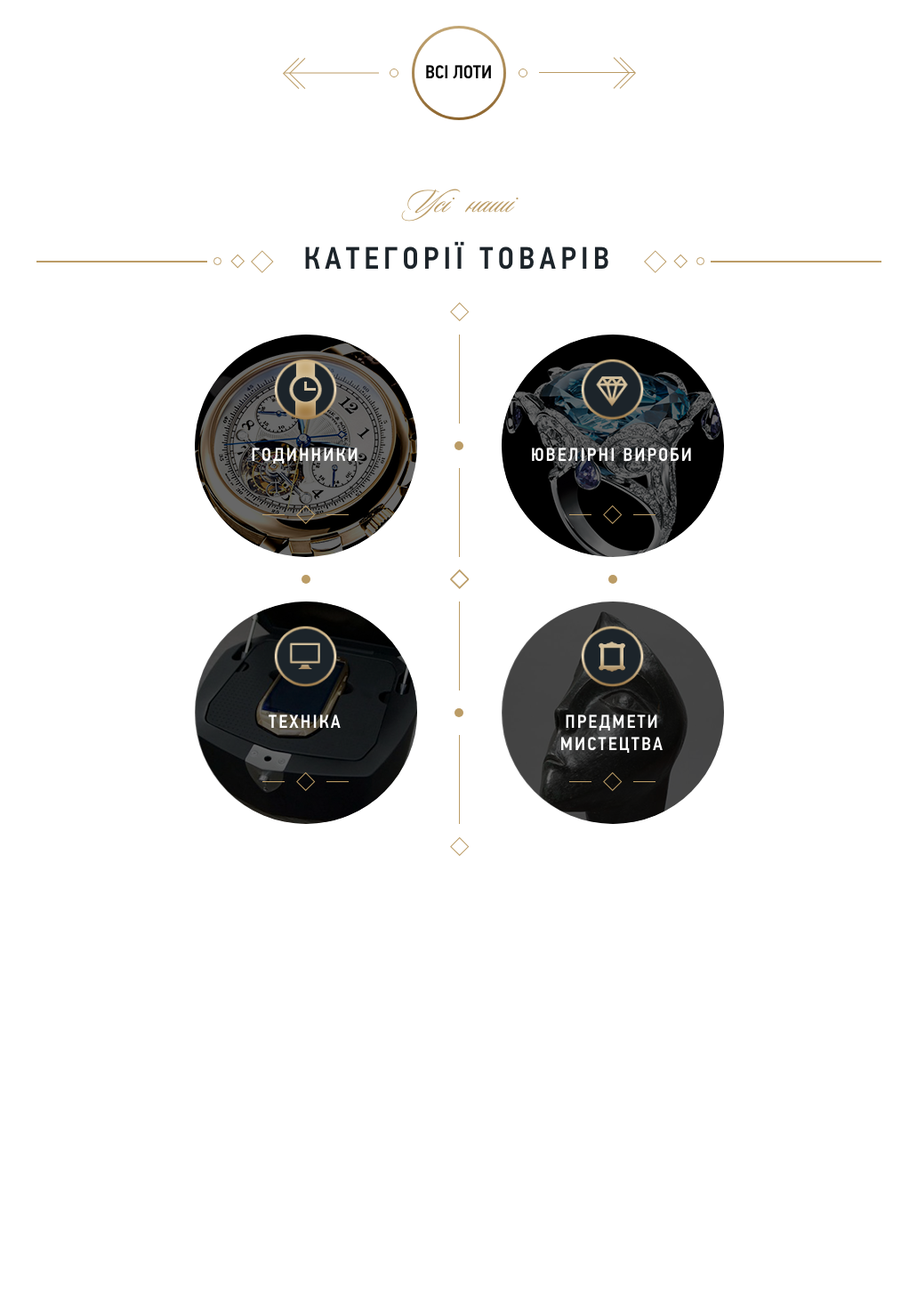
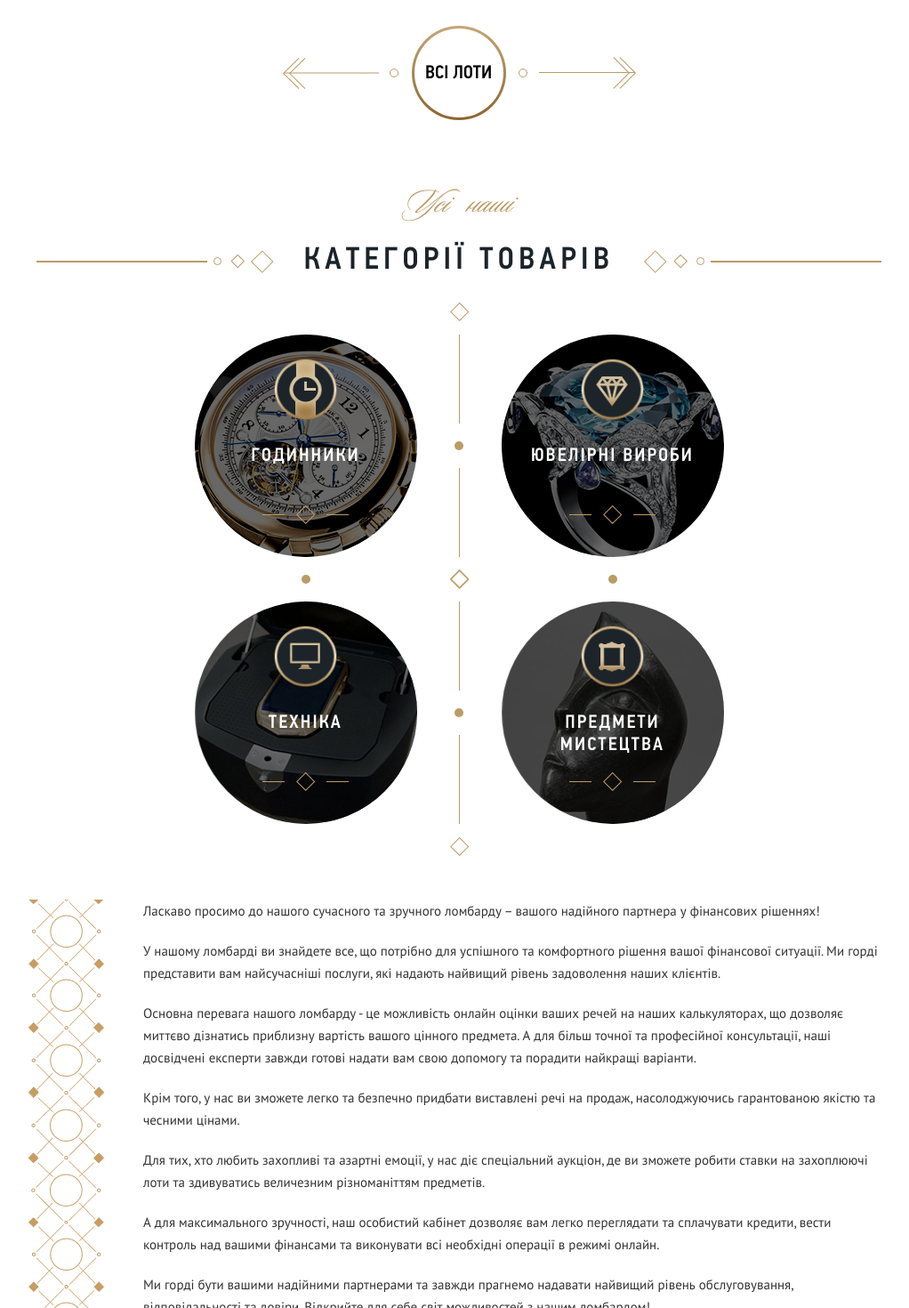
Before and after one commit to En-Theos/Pawnshop-Coursework-5_course, a React (Create React App) app: page / in a window 1280 px wide. Shown: the part 1330-2800 px from the top of the page at 89% size, without its empty margins (124-1146 px from the left). Before the commit the page ends 2341 px from the top, so only its background shows below. Built offline with nearby package versions, Linux system fonts and the light colour scheme.

Commit message:
blockText/freeServices (layout)

```diff
--- /dev/null
+++ b/src/components/blockText/index.tsx
@@ -0,0 +1,37 @@
+import "./style.scss";
+
+export default function BlockText() {
+    return (
+        <div className="descriptionText">
+            <div className="limit">
+                <p>
+                    Ласкаво просимо до нашого сучасного та зручного ломбарду – вашого надійного партнера у фінансових рішеннях!
+                </p>
+
+                <p>
+                    У нашому ломбарді ви знайдете все, що потрібно для успішного та комфортного рішення вашої фінансової ситуації. Ми горді представити вам найсучасніші послуги, які надають найвищий рівень задоволення наших клієнтів.
+                </p>
+
+                <p>
+                    Основна перевага нашого ломбарду - це можливість онлайн оцінки ваших речей на наших калькуляторах, що дозволяє миттєво дізнатись приблизну вартість вашого цінного предмета. А для більш точної та професійної консультації, наші досвідчені експерти завжди готові надати вам свою допомогу та порадити найкращі варіанти.
+                </p>
+
+                <p>
+                    Крім того, у нас ви зможете легко та безпечно придбати виставлені речі на продаж, насолоджуючись гарантованою якістю та чесними цінами.
+                </p>
+
+                <p>
+                    Для тих, хто любить захопливі та азартні емоції, у нас діє спеціальний аукціон, де ви зможете робити ставки на захоплюючі лоти та здивуватись величезним різноманіттям предметів.
+                </p>
+
+                <p>
+                    А для максимального зручності, наш особистий кабінет дозволяє вам легко переглядати та сплачувати кредити, вести контроль над вашими фінансами та виконувати всі необхідні операції в режимі онлайн.
+                </p>
+
+                <p>
+                    Ми горді бути вашими надійними партнерами та завжди прагнемо надавати найвищий рівень обслуговування, відповідальності та довіри. Відкрийте для себе світ можливостей з нашим ломбардом!
+                </p>
+            </div>
+        </div>
+    )
+}
--- /dev/null
+++ b/src/components/blockText/style.scss
@@ -0,0 +1,22 @@
+@import "../../styles/fonts";
+
+
+
+.descriptionText {
+    .limit {
+        max-width: 970px;
+        margin: 0 auto;
+        padding: 0 10px 0;
+        background-image: url("../../../public/image/webp/categories/decor.png");
+        background-repeat: repeat-y;
+        padding-left: 130px;
+        p {
+            color: #333333;
+            font-family: $PTSans;
+            font-size: 15px;
+            font-weight: 400;
+            line-height: 25px;
+            margin-bottom: 20px;
+        }
+    }
+}
--- /dev/null
+++ b/src/components/freeServices/index.tsx
@@ -0,0 +1,40 @@
+import "./style.scss"
+
+export default function FreeServices() {
+    return (
+        <div className="cardsService">
+            <div className="limit">
+                <div className="cardService">
+                    <div className="img">
+                        <img src="/image/webp/services/magnifier.png" alt="" />
+                    </div>
+                    <p className="title">Експертна оцінка</p>
+                    <p className="description">
+                        Будь-яка оцінка ваших речей здійснюється безкоштовно.
+                    </p>
+                    <button><a href="#">Детальніше</a></button>
+                </div>
+                <div className="cardService">
+                    <div className="img">
+                        <img src="/image/webp/services/gear.png" alt="" />
+                    </div>
+                    <p className="title">Ремонт</p>
+                    <p className="description">
+                        Виставляючи свою річ на аукціон, ми безкоштовно здійснюємо ремонт незначних несправностей у техніці чи інших предметах з механічними частинами.
+                    </p>
+                    <button><a href="#">Детальніше</a></button>
+                </div>
+                <div className="cardService">
+                    <div className="img">
+                        <img src="/image/webp/services/instruments.png" alt="" />
+                    </div>
+                    <p className="title">Реставрація</p>
+                    <p className="description">
+                        Виставляючи свої речі на аукціон, ми забезпечуємо безкоштовну реставрацію незначних дефектів на предметах мистецтва.
+                    </p>
+                    <button><a href="#">Детальніше</a></button>
+                </div>
+            </div>
+        </div>
+    )
+}
--- /dev/null
+++ b/src/components/freeServices/style.scss
@@ -0,0 +1,79 @@
+@import "../../styles/fonts";
+
+.cardsService {
+    .limit {
+        display: flex;
+        justify-content: space-between;
+        max-width: 970px;
+        margin: 0 auto;
+        padding: 0 10px;
+        .cardService {
+            display: flex;
+            flex-direction: column;
+            align-items: center;
+            max-width: 260px;
+            text-align: center;
+            margin: 0 10px;
+            .img {
+                display: flex;
+                justify-content: center;
+                align-items: center;
+                height: 160px;
+                margin-bottom: 45px;
+            }
+            .title {
+                color: #ffffff;
+                font-family: $PFDinTextCondPro;
+                font-size: 21px;
+                font-weight: 500;
+                text-transform: uppercase;
+                letter-spacing: 2.1px;
+                margin-bottom: 30px;
+            }
+            .description {
+                flex-grow: 1;
+                color: #bb9c66;
+                font-family: $PTSans;
+                font-size: 15px;
+                font-weight: 400;
+                line-height: 25px;
+                margin-bottom: 35px;
+            }
+            button {
+                cursor: default;
+                position: relative;
+                background-color: unset;
+                a {
+                    color: #ffffff;
+                    font-family: $PFDinTextCondPro;
+                    font-size: 21px;
+                    font-weight: 500;
+                    text-transform: uppercase;
+                    letter-spacing: 2.12px;
+                }
+                &::after {
+                    content: "";
+                    position: absolute;
+                    top: 0;
+                    bottom: 0;
+                    left: -70px;
+                    margin: auto 0;
+                    width: 50px;
+                    height: 1px;
+                    background-color: #bb9c66;
+                }
+                &::before {
+                    content: "";
+                    position: absolute;
+                    top: 0;
+                    bottom: 0;
+                    right: -70px;
+                    margin: auto 0;
+                    width: 50px;
+                    height: 1px;
+                    background-color: #bb9c66;
+                }
+            }
+        }
+    }
+}
--- a/src/components/title/index.tsx
+++ b/src/components/title/index.tsx
@@ -6,7 +6,7 @@ export default function Title({minorTitle, mainTitle}: ITitleProps) {
     return (
         <div className="title">
             <div className="limit">
-                <h3>{minorTitle}</h3>
+                <h3 style={{color: minorTitle.color}}>{minorTitle.text}</h3>
                 <div className="decor">
                     <div className="elemDecor">
                         <div className="line"></div>
@@ -15,7 +15,7 @@ export default function Title({minorTitle, mainTitle}: ITitleProps) {
                         <div className="bigRomb"></div>
                     </div>
                     <div className="ico">
-                        <h2>{mainTitle}</h2>
+                        <h2 style={{color: mainTitle.color}}>{mainTitle.text}</h2>
                     </div>
                     <div className="elemDecor">
                         <div className="bigRomb"></div>
--- a/src/pages/mainPage/index.tsx
+++ b/src/pages/mainPage/index.tsx
@@ -3,6 +3,8 @@ import GreetingSlider from "../../components/greetingSlider";
 import LotsSlider from "../../components/lotsSlider";
 import Title from "../../components/title";
 import CategoriesGoods from "../../components/categoriesGoods";
+import BlockText from "../../components/blockText";
+import FreeServices from "../../components/freeServices";
 
 import "./style.scss"
 
@@ -12,10 +14,17 @@ export default function MainPage() {
             <Header />
             <GreetingSlider />
             <main>
-                <Title minorTitle="Популярнi" mainTitle="Лоти під аукціон"/>
-                <LotsSlider />
-                <Title minorTitle="Усi нашi" mainTitle="Категорії товарів"/>
-                <CategoriesGoods/>
+                <div className="purchase">
+                    <Title minorTitle={{text: "Популярнi"}} mainTitle={{text: "Лоти під аукціон"}}/>
+                    <LotsSlider />
+                    <Title minorTitle={{text: "Усi нашi"}} mainTitle={{text: "Категорії товарів"}}/>
+                    <CategoriesGoods/>
+                    <BlockText />
+                </div>
+                <div className="services">
+                    <Title minorTitle={{text: "Безкоштовнi"}} mainTitle={{text: "Послуги", color: "#ffffff"}}/>
+                    <FreeServices />
+                </div>
             </main>
         </>
     )
--- a/src/pages/mainPage/style.scss
+++ b/src/pages/mainPage/style.scss
@@ -1,3 +1,9 @@
 main {
-    padding: 85px 0 0 0;
+    .purchase {
+        padding: 85px 0 77px;
+    }
+    .services {
+        padding: 66px 0 102px;
+        background-color: #1c242a;
+    }
 }
```
Also changed, not shown: src/components/title/interfaces.ts (+8 -2 lines), public/image/webp/categories/decor.png.
